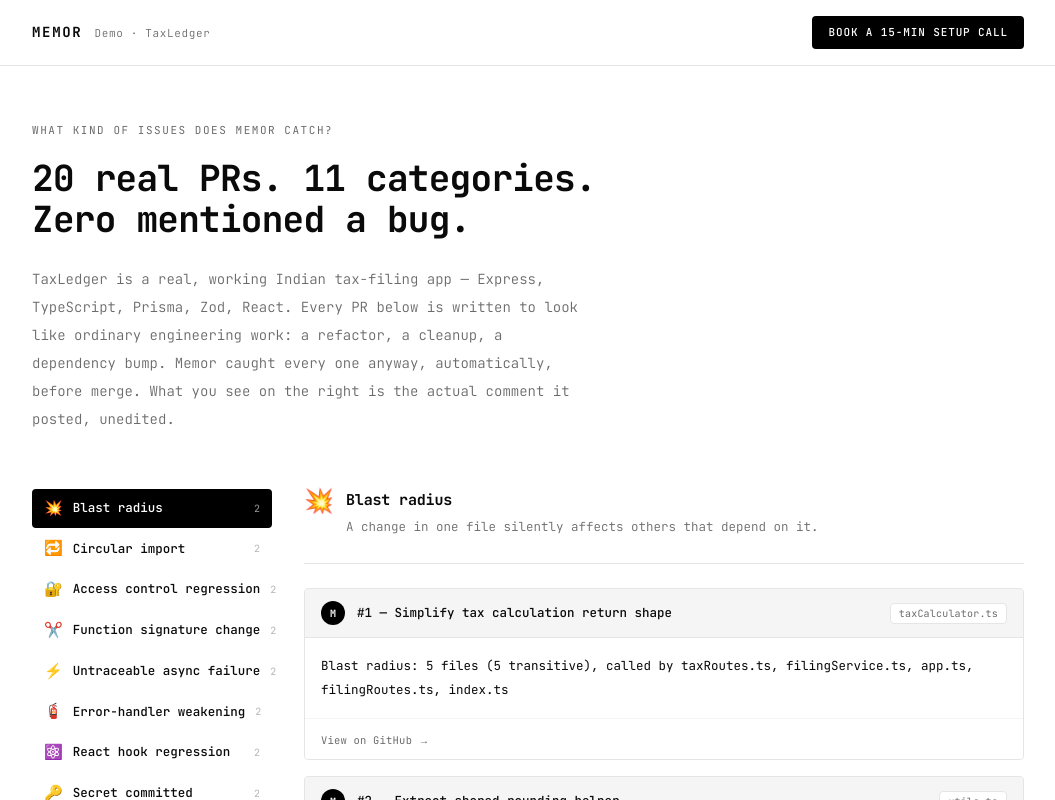
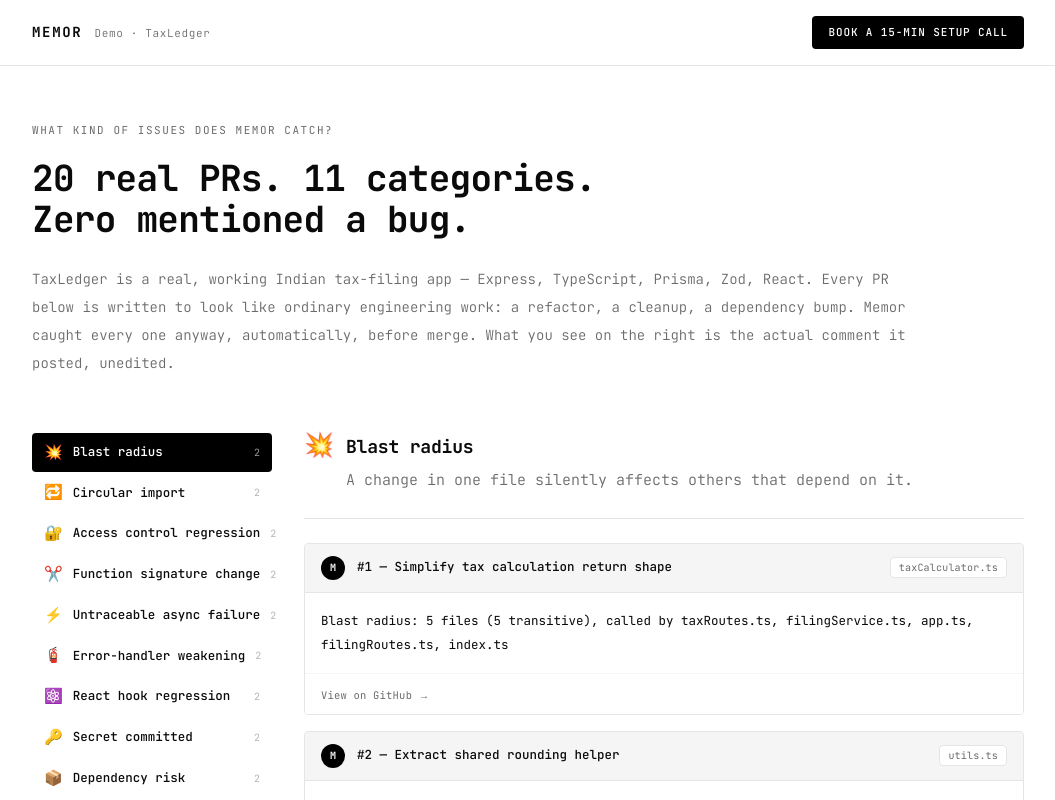
Before and after one commit to mukurpuri/memor-website, a Next.js app: page /demo/taxLedger in a window 1280 px wide. Shown: the top 800 px of the page, without its empty margins (112-1167 px from the left). Built offline with nearby package versions, Linux system fonts and the light colour scheme.

Commit message:
addng mchage

```diff
--- a/app/demo/taxLedger/page.tsx
+++ b/app/demo/taxLedger/page.tsx
@@ -283,12 +283,12 @@
           <p className="mb-5 text-[11px] uppercase tracking-[0.14em] text-[#6B6B6B]">
             What kind of issues does Memor catch?
           </p>
-          <h1 className="mb-6 max-w-[640px] text-[clamp(1.6rem,3.6vw,2.25rem)] font-bold leading-[1.15] tracking-[-0.02em]">
+          <h1 className="mb-6 text-[clamp(1.6rem,3.6vw,2.25rem)] font-bold leading-[1.15] tracking-[-0.02em]">
             {totalPRs} real PRs. {categories.length} categories.
             <br />
             Zero mentioned a bug.
           </h1>
-          <p className="max-w-[560px] text-sm font-light leading-7 text-[#6B6B6B]">
+          <p className="max-w-[880px] text-sm font-light leading-7 text-[#6B6B6B]">
             TaxLedger is a real, working Indian tax-filing app — Express, TypeScript, Prisma, Zod, React.
             Every PR below is written to look like ordinary engineering work: a refactor, a cleanup, a
             dependency bump. Memor caught every one anyway, automatically, before merge. What you see
@@ -333,8 +333,8 @@
             <div className="mb-6 flex items-start gap-3 border-b border-[#E5E5E5] pb-6">
               <span className="text-2xl leading-none">{active.icon}</span>
               <div>
-                <h2 className="text-[15px] font-bold tracking-[-0.01em]">{active.name}</h2>
-                <p className="mt-1 text-[12.5px] font-light leading-6 text-[#6B6B6B]">
+                <h2 className="text-[18px] font-bold tracking-[-0.01em]">{active.name}</h2>
+                <p className="mt-1.5 text-[15px] font-light leading-7 text-[#6B6B6B]">
                   {active.description}
                 </p>
               </div>
```
